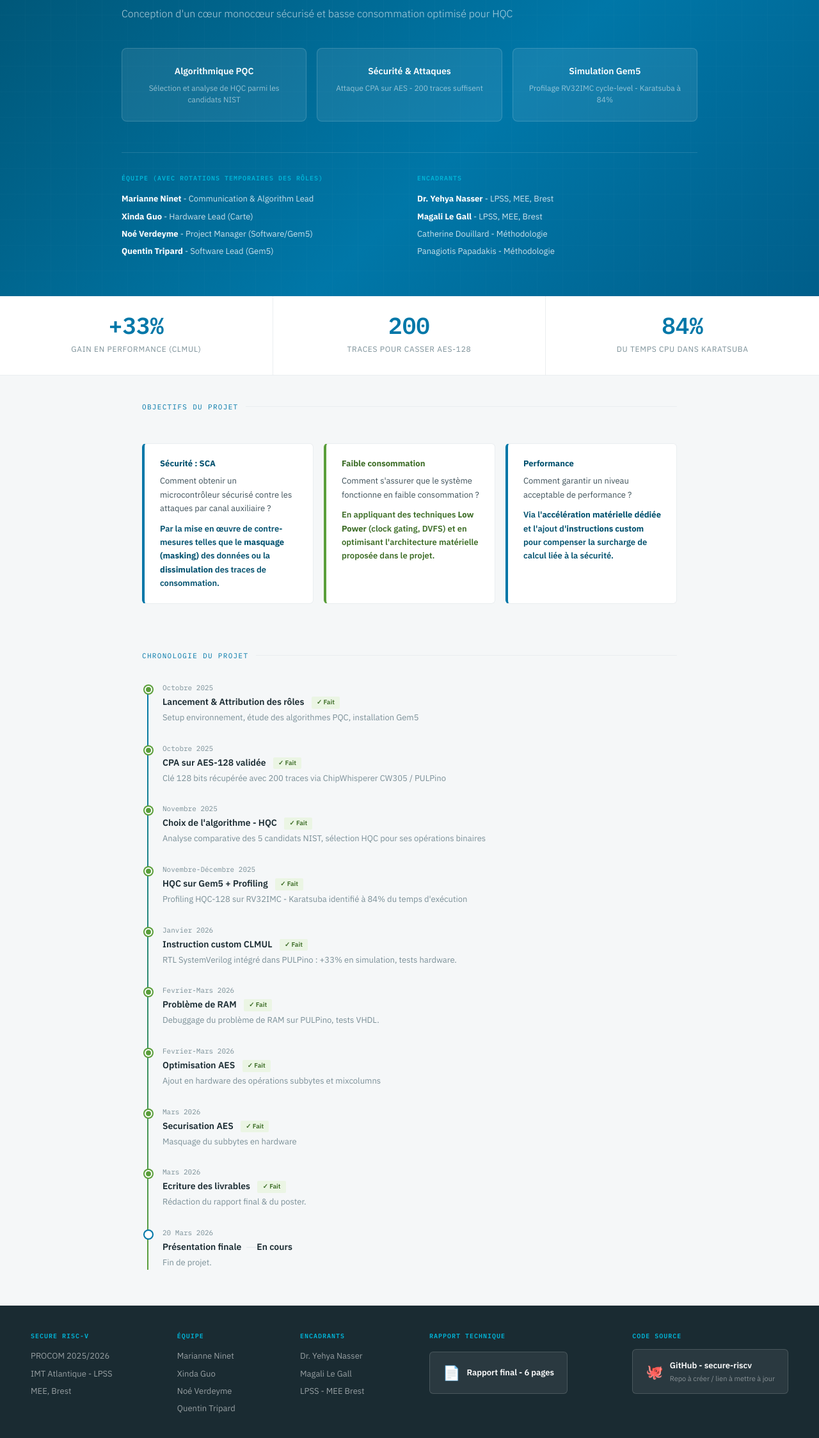
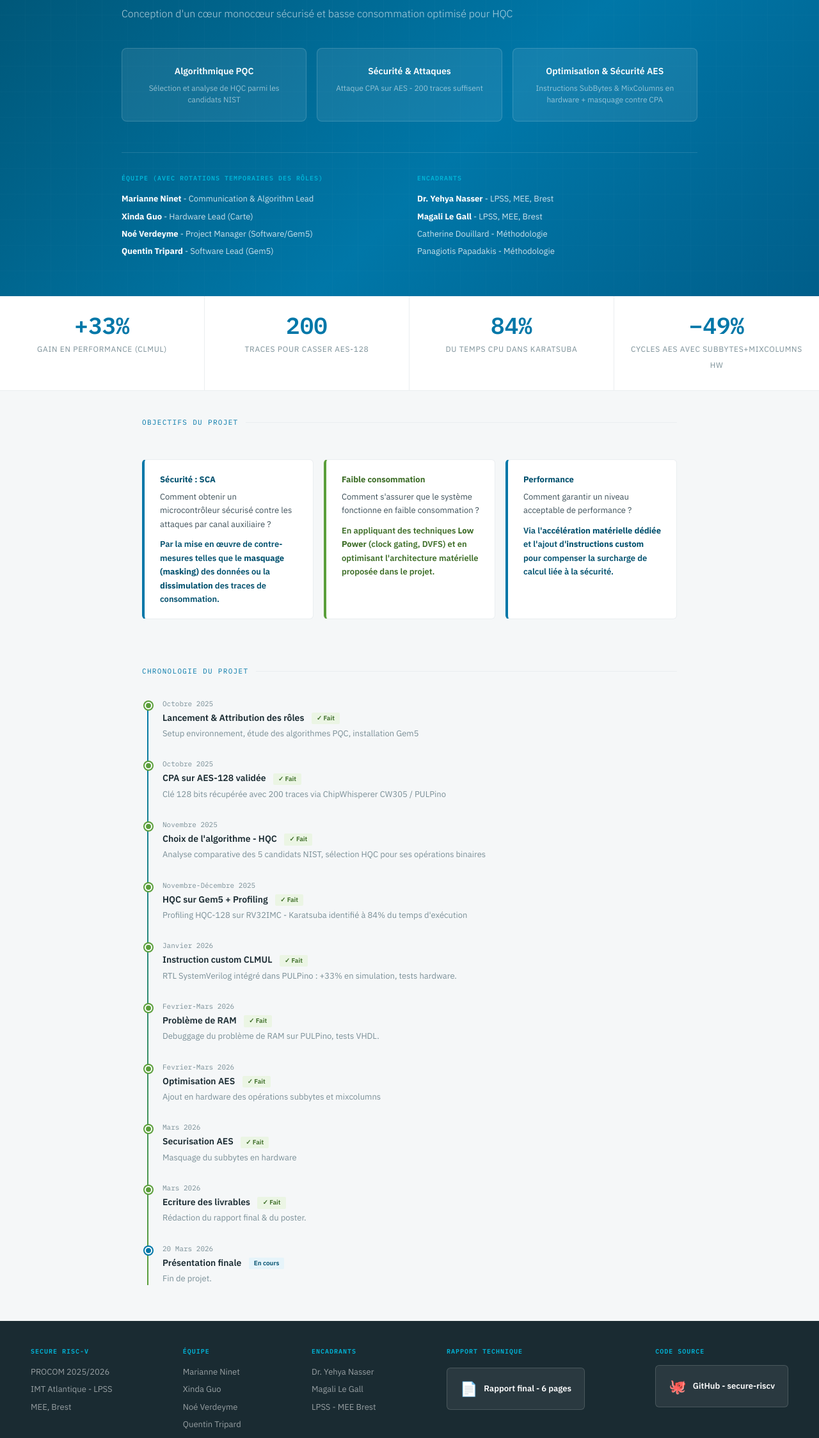
Before and after one commit to 713705m/procom-website, a plain HTML site: page index.html in a window 1280 px wide. Shown: the part 287-2535 px from the top of the page at 64% size. Drawn offline with Linux system fonts and the light colour scheme.

Commit message:
modify petites erreurs

```diff
--- a/index.html
+++ b/index.html
@@ -233,7 +233,7 @@
     /* ─── STATS BAR ───────────────────────────────────────── */
     .stats-bar {
       display: grid;
-      grid-template-columns: repeat(3, 1fr);
+      grid-template-columns: repeat(4, 1fr);
       background: var(--white);
       border-bottom: 1px solid var(--gray-100);
     }
@@ -617,8 +617,8 @@
           <p>Attaque CPA sur AES - 200 traces suffisent</p>
         </div>
         <div class="hero-card" onclick="goTo('gem5')">
-          <h3>Simulation Gem5</h3>
-          <p>Profilage RV32IMC cycle-level - Karatsuba à 84%</p>
+          <h3>Optimisation & Sécurité AES</h3>
+          <p>Instructions SubBytes & MixColumns en hardware + masquage contre CPA</p>
         </div>
       </div>
 
@@ -659,6 +659,10 @@
     <div class="stat-item">
       <span class="stat-num">84%</span>
       <span class="stat-label">du temps CPU dans Karatsuba</span>
+    </div>
+    <div class="stat-item">
+      <span class="stat-num">−49%</span>
+      <span class="stat-label">cycles AES avec SubBytes+MixColumns HW</span>
     </div>
   </div>
 <!-- objectifs -->
@@ -733,9 +737,9 @@
         <div class="tl-title">Ecriture des livrables <span class="tl-badge done">✓ Fait</span></div>
         <div class="tl-desc">Rédaction du rapport final & du poster.</div>
       </div>
-      <div class="tl-item todo">
+      <div class="tl-item wip">
         <div class="tl-date">20 Mars 2026</div>
-        <div class="tl-title">Présentation finale<span class="tl-badge todo"></span>En cours</div>
+        <div class="tl-title">Présentation finale <span class="tl-badge wip">En cours</span></div>
         <div class="tl-desc">Fin de projet.</div>
       </div>
     </div>
@@ -911,6 +915,10 @@
         src="attaque.pdf"
         style="width:100%; height:600px; border-radius:8px; border:1px solid var(--gray-300); background:var(--blue-light);"
         title="Papier attaque DPA sur HQC">
+        <div class="info-card" style="margin:0;">
+          <h4>PDF non chargé</h4>
+          <p>Le navigateur ne supporte pas l'affichage inline. <a href="attaque.pdf" target="_blank" style="color:var(--blue);">Ouvrir le papier (PDF)</a></p>
+        </div>
       </iframe>
     </div>
 
@@ -1069,7 +1077,7 @@
       <img src="4.png" alt="Performance of AES Implementations" style="width:100%; border-radius:6px; margin:16px 0;" />
 
       <div class="result-callout">
-        <div class="result-num">−48%</div>
+        <div class="result-num">−49%</div>
         <div>
           <p><strong>Réduction du nombre de cycles AES avec SubBytes + MixColumns en hardware.</strong><br>
           Le masquage de SubBytes coûte ~5% de cycles supplémentaires : un compromis performance/sécurité favorable.</p>
@@ -1126,7 +1134,6 @@
       <span class="pdf-icon">🐙</span>
       <span class="pdf-meta">
         GitHub - secure-riscv
-        <span>Repo à créer / lien à mettre à jour</span>
       </span>
     </a>
   </div>
```
